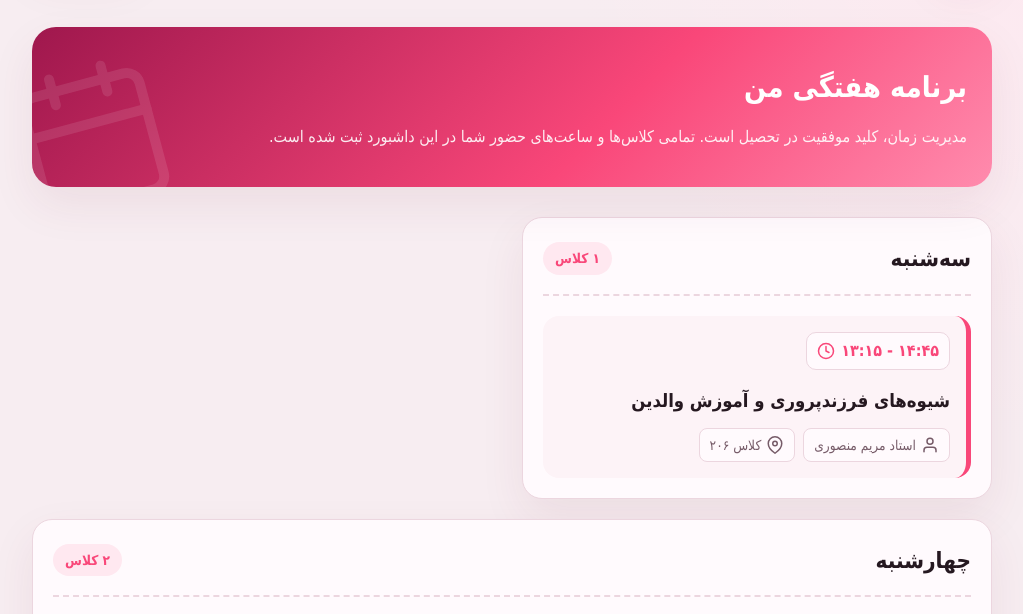
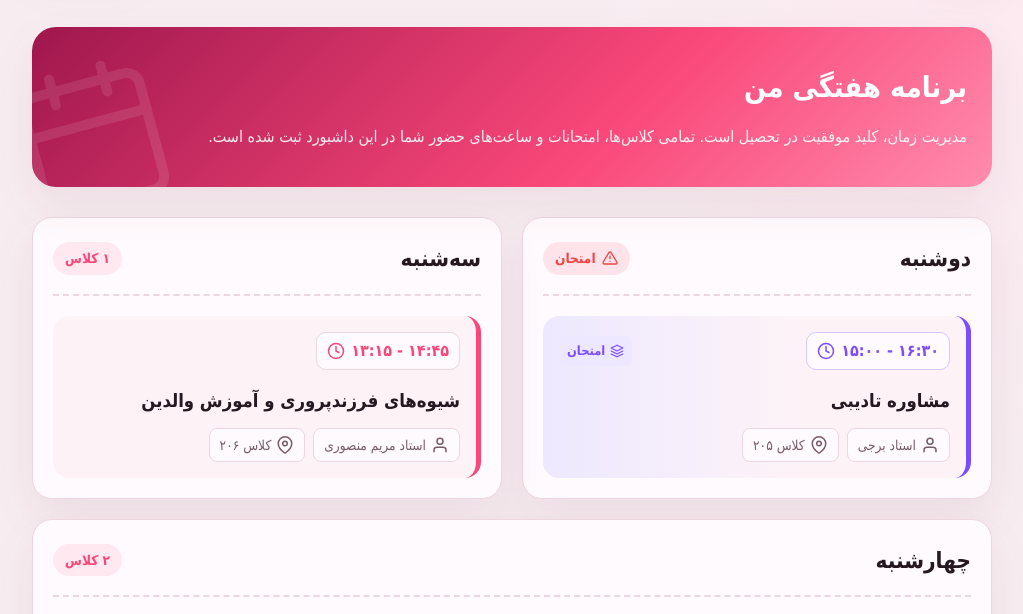
Before and after one commit to lesehawio/quizly, a plain HTML site: page 00.html in a window 1280 px wide. Shown: the part 124-738 px from the top of the page, without its empty margins (128-1151 px from the left). Drawn offline with Linux system fonts and the light colour scheme; a small style sheet from the web is missing.

Commit message:
Update 00.html

```diff
--- a/00.html
+++ b/00.html
@@ -229,6 +229,14 @@
             font-weight: 700;
         }
 
+        .day-badge.danger {
+            background: var(--danger-soft);
+            color: var(--danger);
+            display: flex;
+            align-items: center;
+            gap: 6px;
+        }
+
         .class-list {
             display: flex;
             flex-direction: column;
@@ -262,6 +270,20 @@
             transform: scale(1.01);
         }
 
+        .class-item.conflict {
+            border-right-color: var(--danger);
+            background: linear-gradient(to left, var(--surface-hover) 40%, var(--danger-soft));
+        }
+
+        .class-item.exam {
+            border-right-color: var(--purple);
+            background: linear-gradient(to left, var(--surface-hover) 40%, #ede8ff);
+        }
+
+        [data-theme="dark"] .class-item.exam {
+            background: linear-gradient(to left, var(--surface-hover) 40%, #2e1e4a);
+        }
+
         .time-row {
             display: flex;
             justify-content: space-between;
@@ -282,6 +304,16 @@
             display: flex;
             align-items: center;
             gap: 6px;
+        }
+
+        .class-item.conflict .class-time {
+            color: var(--danger);
+            border-color: var(--danger-soft);
+        }
+
+        .class-item.exam .class-time {
+            color: var(--purple);
+            border-color: #d5c8ff;
         }
 
         .class-name {
@@ -309,6 +341,34 @@
             gap: 5px;
         }
 
+        .conflict-warning {
+            color: var(--danger);
+            font-size: 0.8rem;
+            font-weight: 700;
+            display: inline-flex;
+            align-items: center;
+            gap: 5px;
+            background: var(--danger-soft);
+            padding: 3px 8px;
+            border-radius: 6px;
+        }
+
+        .exam-badge {
+            color: var(--purple);
+            font-size: 0.8rem;
+            font-weight: 700;
+            display: inline-flex;
+            align-items: center;
+            gap: 5px;
+            background: #ede8ff;
+            padding: 3px 8px;
+            border-radius: 6px;
+        }
+
+        [data-theme="dark"] .exam-badge {
+            background: #2e1e4a;
+        }
+
         footer {
             text-align: center;
             margin-top: 50px;
@@ -326,6 +386,7 @@
 <body>
 
     <div class="app-container">
+        <!-- هدر Quizly -->
         <header>
             <div class="brand">
                 <div class="logo-container">
@@ -342,14 +403,52 @@
             </button>
         </header>
 
+        <!-- بخش اصلی -->
         <section class="hero">
             <h2>برنامه هفتگی من</h2>
-            <p>مدیریت زمان، کلید موفقیت در تحصیل است. تمامی کلاس‌ها و ساعت‌های حضور شما در این داشبورد ثبت شده است.</p>
+            <p>مدیریت زمان، کلید موفقیت در تحصیل است. تمامی کلاس‌ها، امتحانات و ساعت‌های حضور شما در این داشبورد ثبت شده است.</p>
         </section>
 
+        <!-- گرید برنامه‌ها -->
         <div class="schedule-grid">
 
-            <!-- روز سه‌شنبه -->
+            <!-- روز دوشنبه (امتحان مشاوره تادیبی) -->
+            <div class="day-card">
+                <div class="day-header">
+                    <div class="day-title">دوشنبه</div>
+                    <div class="day-badge danger">
+                        <svg class="icon" viewBox="0 0 24 24" style="width:16px;height:16px;"><path d="M10.29 3.86L1.82 18a2 2 0 0 0 1.71 3h16.94a2 2 0 0 0 1.71-3L13.71 3.86a2 2 0 0 0-3.42 0z"></path><line x1="12" y1="9" x2="12" y2="13"></line><line x1="12" y1="17" x2="12.01" y2="17"></line></svg>
+                        امتحان
+                    </div>
+                </div>
+                <div class="class-list">
+                    <div class="class-item exam">
+                        <div class="time-row">
+                            <span class="class-time">
+                                <svg class="icon" viewBox="0 0 24 24"><circle cx="12" cy="12" r="10"></circle><polyline points="12 6 12 12 16 14"></polyline></svg>
+                                ۱۵:۰۰ - ۱۶:۳۰
+                            </span>
+                            <span class="exam-badge">
+                                <svg class="icon" viewBox="0 0 24 24" style="width:14px;height:14px;"><path d="M12 2L2 7l10 5 10-5-10-5z"></path><path d="M2 17l10 5 10-5"></path><path d="M2 12l10 5 10-5"></path></svg>
+                                امتحان
+                            </span>
+                        </div>
+                        <div class="class-name">مشاوره تادیبی</div>
+                        <div class="class-details">
+                            <span class="detail-tag">
+                                <svg class="icon" viewBox="0 0 24 24"><path d="M20 21v-2a4 4 0 0 0-4-4H8a4 4 0 0 0-4 4v2"></path><circle cx="12" cy="7" r="4"></circle></svg>
+                                استاد برجی
+                            </span>
+                            <span class="detail-tag">
+                                <svg class="icon" viewBox="0 0 24 24"><path d="M21 10c0 7-9 13-9 13s-9-6-9-13a9 9 0 0 1 18 0z"></path><circle cx="12" cy="10" r="3"></circle></svg>
+                                کلاس ۲۰۵
+                            </span>
+                        </div>
+                    </div>
+                </div>
+            </div>
+
+            <!-- روز سه‌شنبه (شیوه‌های فرزندپروری) -->
             <div class="day-card">
                 <div class="day-header">
                     <div class="day-title">سه‌شنبه</div>
@@ -378,7 +477,7 @@
                 </div>
             </div>
 
-            <!-- روز چهارشنبه -->
+            <!-- روز چهارشنبه (ورزش + مشاوره کارآفرینی) -->
             <div class="day-card wednesday-card">
                 <div class="day-header">
                     <div class="day-title">چهارشنبه</div>
@@ -386,7 +485,7 @@
                 </div>
 
                 <div class="wednesday-grid">
-                    <!-- ورزش -->
+                    <!-- ورزش (حفظ شده از برنامه قبلی) -->
                     <div class="class-item">
                         <div class="time-row">
                             <span class="class-time">
@@ -407,7 +506,7 @@
                         </div>
                     </div>
 
-                    <!-- مشاوره کارآفرینی -->
+                    <!-- مشاوره کارآفرینی و اشتغال‌پذیری -->
                     <div class="class-item">
                         <div class="time-row">
                             <span class="class-time">
@@ -433,6 +532,7 @@
 
         </div>
 
+        <!-- فوتر -->
         <footer>
             طراحی شده تحت مدیریت <strong>Quizly</strong> · تمامی حقوق محفوظ است.
         </footer>
```
